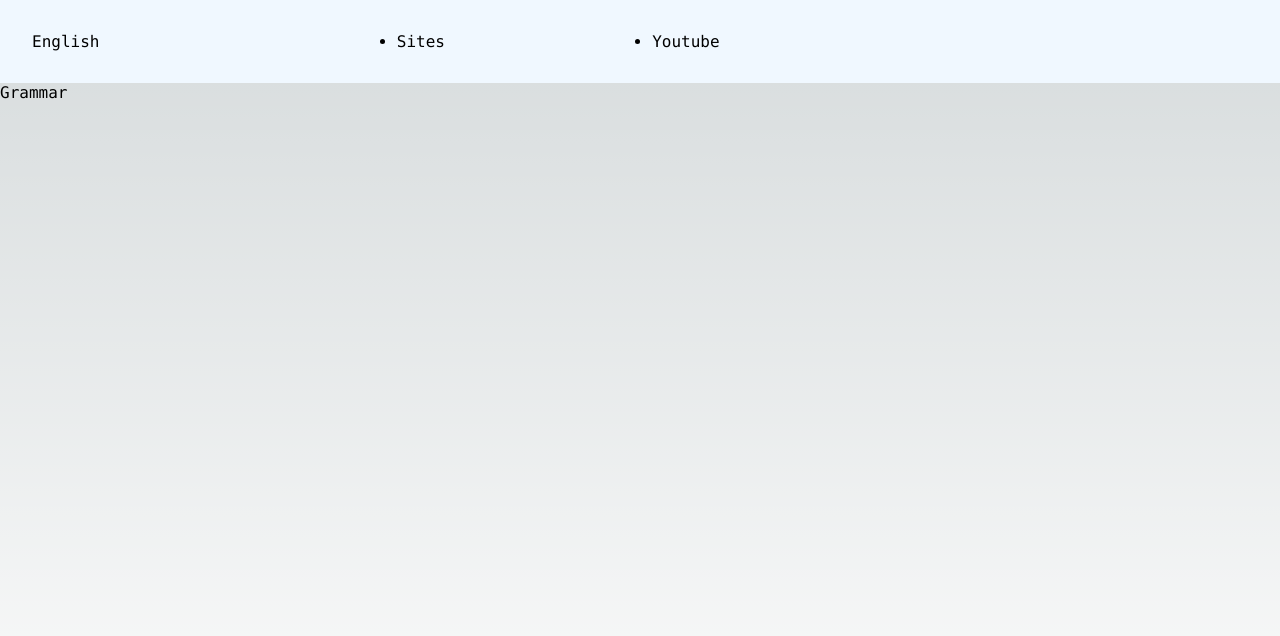
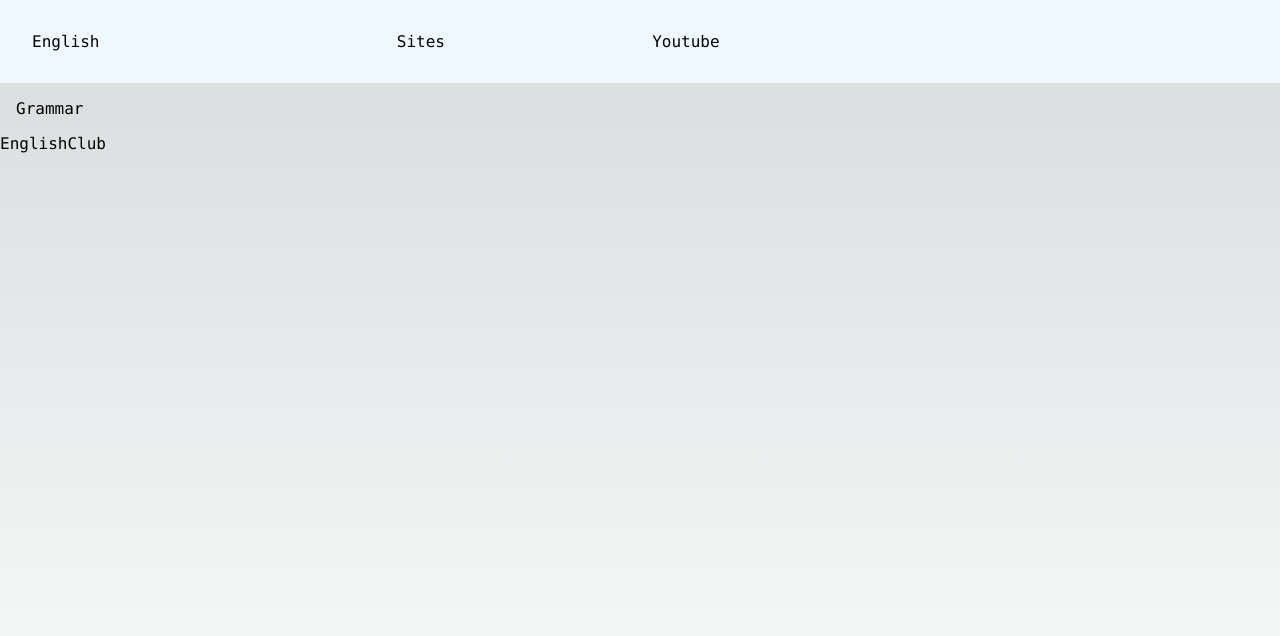
Before and after one commit to LunaGoodnight/english, a Next.js app: page /sites in a window 1280 px wide. Shown: the top 636 px of the page. Built offline with nearby package versions, Linux system fonts and the light colour scheme.

Commit message:
[Add] styled components

```diff
--- a/common/SiteNavigation.tsx
+++ b/common/SiteNavigation.tsx
@@ -1,8 +1,9 @@
 import Link from "next/link";
+import styles from '../styles/Home.module.css'
 
 export const SiteNavigation = () => {
   return (
-    <div>
+    <div className={styles.siteNavigation}>
       <Link href="/sites/grammar">Grammar</Link>
     </div>
   );
--- a/configs/siteList.tsx
+++ b/configs/siteList.tsx
@@ -1 +1,3 @@
-export const siteList = [];
+export const siteList = [
+  { title: "EnglishClub", link: "https://www.englishclub.com/grammar/" },
+];
--- a/package.json
+++ b/package.json
@@ -18,9 +18,11 @@
     "next": "13.1.1",
     "react": "18.2.0",
     "react-dom": "18.2.0",
+    "styled-components": "^5.3.6",
     "typescript": "4.9.4"
   },
   "devDependencies": {
+    "@types/styled-components": "^5.1.26",
     "prettier": "^2.8.3"
   }
 }
--- a/pages/sites.tsx
+++ b/pages/sites.tsx
@@ -1,11 +1,29 @@
+import styled from "styled-components";
 import { Header } from "../common/Header";
 import { SiteNavigation } from "../common/SiteNavigation";
+import { siteList } from "../configs/siteList";
+
+const SiteListWrapper = styled.ul`
+  width: 80%;
+`;
 
 export const sites = () => {
   return (
     <div>
       <Header />
       <SiteNavigation />
+      <SiteListWrapper>
+        {siteList.map((x, i) => {
+          const { title, link } = x;
+          return (
+            <li key={i}>
+              <a href={link}></a>
+
+              {title}
+            </li>
+          );
+        })}
+      </SiteListWrapper>
     </div>
   );
 };
--- a/styles/Home.module.css
+++ b/styles/Home.module.css
@@ -29,6 +29,11 @@
     background: aliceblue;
 }
 
+.siteNavigation {
+
+    width: 20%;
+    padding: 1rem;
+}
 .logo{
   font-weight: bold;
 }
--- a/styles/globals.css
+++ b/styles/globals.css
@@ -107,3 +107,7 @@ a {
     color-scheme: dark;
   }
 }
+
+ul {
+    list-style: none;
+}
```
Also changed, not shown: 1 other file (tests, documents, lock files or other folders).
